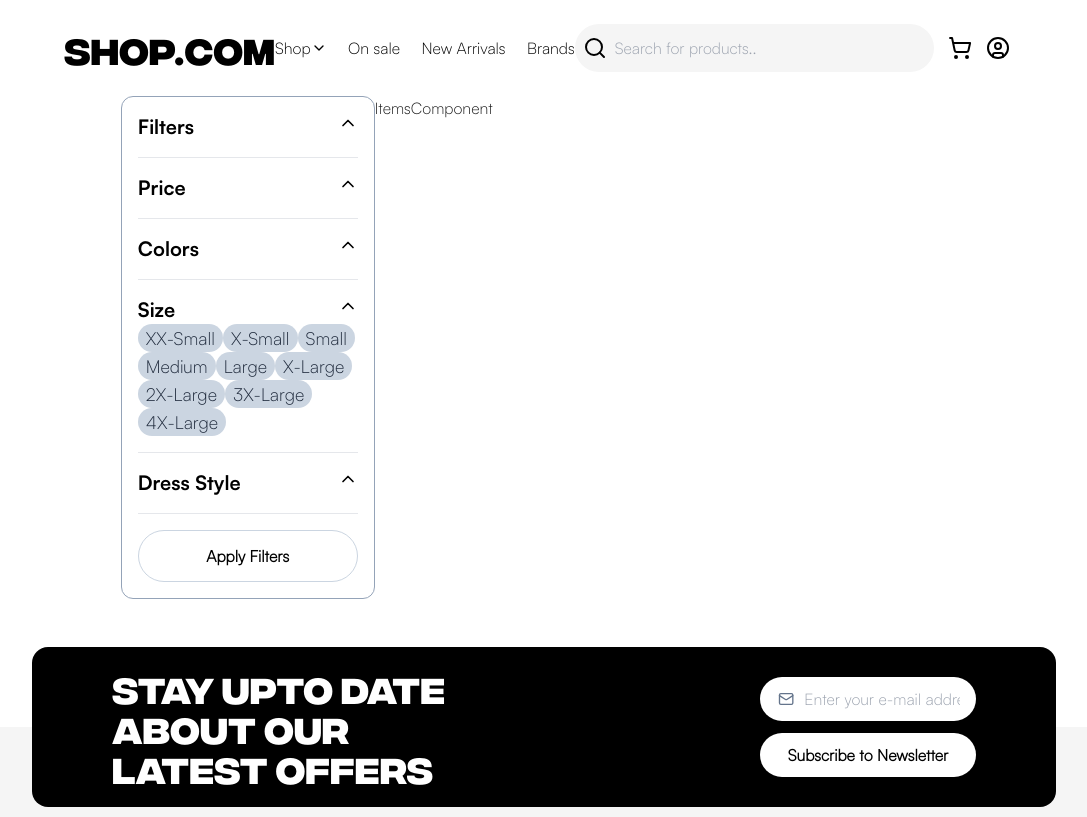
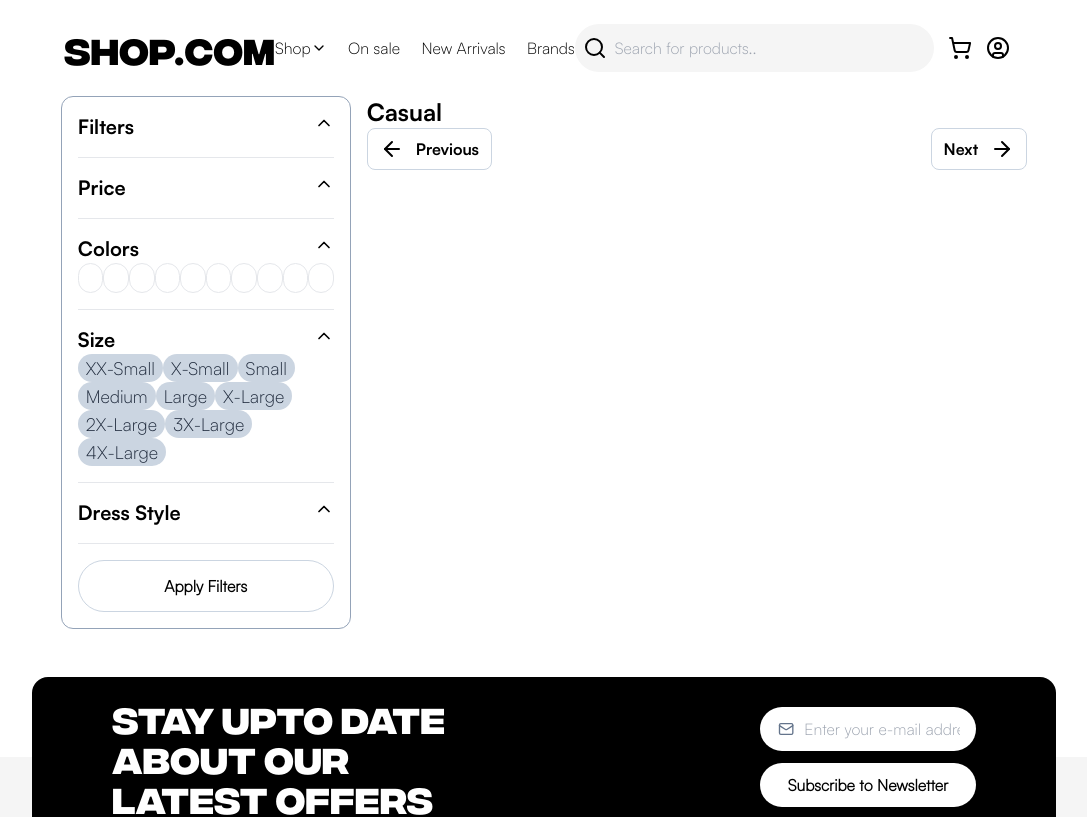
Before and after one commit to RajKishan1/shop.com, a Next.js app: page /category in a window 1280 px wide. Shown: the top 817 px of the page, without its empty margins (96-1183 px from the left). Built offline with nearby package versions, Linux system fonts and the light colour scheme.

Commit message:
fix:items component

```diff
--- a/src/app/category/page.tsx
+++ b/src/app/category/page.tsx
@@ -4,7 +4,7 @@ import React from "react";
 
 const Page = () => {
   return (
-    <div className="flex">
+    <div className="flex px-24 gap-4">
       <Filters />
       <ItemsComponent />
     </div>
--- a/src/components/category/FilterComponent.tsx
+++ b/src/components/category/FilterComponent.tsx
@@ -8,7 +8,7 @@ import Filters from "./Filters";
 
 const FilterComponent = () => {
   return (
-    <div className="flex flex-col gap-4 w-full max-w-[30%] border-[1px] border-slate-400 rounded-xl p-4">
+    <div className="hidden md:flex flex-col gap-4 w-full max-w-[30%] border-[1px] border-slate-400 rounded-xl p-4">
       <Filters />
       <hr className="bg-slate-600 w-full h-[1px]" />
       <Price />
--- /dev/null
+++ b/src/components/category/colorDiv.tsx
@@ -0,0 +1,11 @@
+import React from "react";
+
+const ColorDiv = ({ color }: { color: string }) => {
+  return (
+    <span
+      className={`h-[30px] w-[30px] bg-${color}-500 rounded-full border-[1px] border-${color}-800 `}
+    ></span>
+  );
+};
+
+export default ColorDiv;
--- a/src/components/category/colors.tsx
+++ b/src/components/category/colors.tsx
@@ -1,11 +1,24 @@
 import React from "react";
 import FilterTitle from "./FilterTitle";
+import ColorDiv from "./colorDiv";
 
 const Colors = () => {
   return (
     <div>
       <FilterTitle text="Colors" />
-      <span></span>
+      <span className="flex items-center justify-center">
+        <ColorDiv color="red" />
+        <ColorDiv color="blue" />
+        <ColorDiv color="green" />
+        <ColorDiv color="orange" />
+        <ColorDiv color="pink" />
+        <br />
+        <ColorDiv color="" />
+        <ColorDiv color="" />
+        <ColorDiv color="" />
+        <ColorDiv color="" />
+        <ColorDiv color="" />
+      </span>
     </div>
   );
 };
--- a/src/components/category/itemsComponent.tsx
+++ b/src/components/category/itemsComponent.tsx
@@ -1,7 +1,25 @@
+import { ArrowLeft, ArrowRight } from "lucide-react";
 import React from "react";
 
 const ItemsComponent = () => {
-  return <div>ItemsComponent</div>;
+  return (
+    <div className="w-[70%]">
+      <div className="flex justify-between">
+        <h1 className="font-satoshiBold text-2xl text-black">Casual</h1>
+        <p></p>
+      </div>
+      <div className="flex justify-between text-black">
+        <button className="border-[1px] border-slate-300 p-2 flex items-center gap-3 px-3 font-satoshiBold rounded-lg">
+          <ArrowLeft />
+          Previous
+        </button>
+        <span></span>
+        <button className="border-[1px] border-slate-300 p-2 flex items-center gap-3 px-3 font-satoshiBold rounded-lg">
+          Next <ArrowRight />
+        </button>
+      </div>
+    </div>
+  );
 };
 
 export default ItemsComponent;
```
